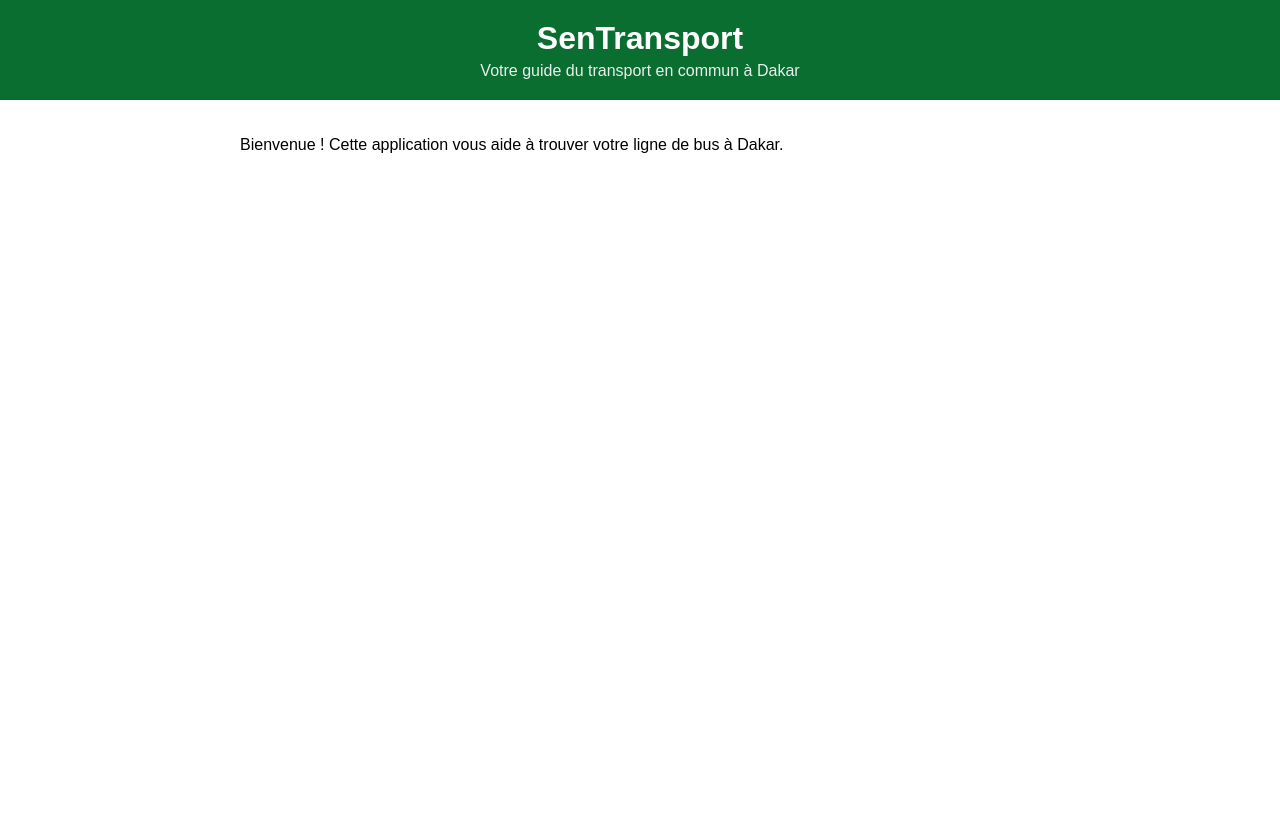
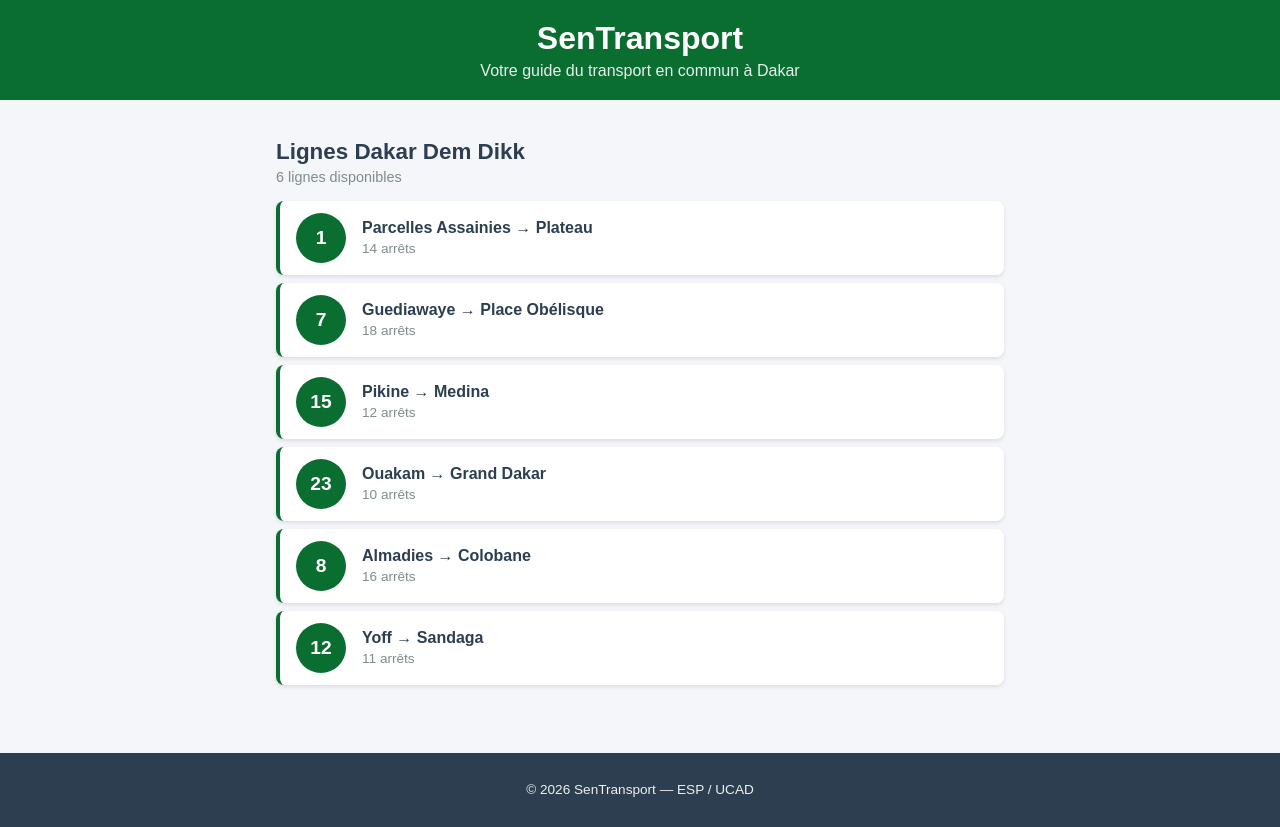
Before and after one commit to LordBaldwin4/sentransport, a React (Create React App) app: page / in a window 1280 px wide. Before the commit the page ends 800 px from the top, so only its background shows below. Built offline with nearby package versions, Linux system fonts and the light colour scheme.

Commit message:
Lab 2 : composants statiques LigneBus et ListeLignes

```diff
--- /dev/null
+++ b/footer.css
@@ -0,0 +1,8 @@
+.footer {
+  background-color: #2c3e50;
+  color: #ecf0f1;
+  text-align: center;
+  padding: 16px;
+  margin-top: 40px;
+  font-size: 0.85rem;
+}
--- a/src/App.css
+++ b/src/App.css
@@ -1,10 +1,22 @@
 .App {
   font-family: Arial, sans-serif;
   min-height: 100vh;
+  background-color: #f5f6fa;
+  display: flex;
+  flex-direction: column;
 }
 
 .contenu {
   padding: 20px;
   max-width: 800px;
   margin: 0 auto;
+  width: 100%;
+  box-sizing: border-box;
+  flex: 1;
 }
+
+@media (max-width: 600px) {
+  .contenu {
+    padding: 12px;
+  }
+}
--- a/src/App.js
+++ b/src/App.js
@@ -1,17 +1,45 @@
 import "./App.css";
+import Footer from "./Footer";
 import Header from "./Header";
+import ListeLignes from "./ListeLignes";
 
 function App() {
+  const lignes = [
+    {
+      id: 1,
+      numero: "1",
+      depart: "Parcelles Assainies",
+      arrivee: "Plateau",
+      arrets: 14,
+    },
+    {
+      id: 2,
+      numero: "7",
+      depart: "Guediawaye",
+      arrivee: "Place Obélisque",
+      arrets: 18,
+    },
+    { id: 3, numero: "15", depart: "Pikine", arrivee: "Medina", arrets: 12 },
+    {
+      id: 4,
+      numero: "23",
+      depart: "Ouakam",
+      arrivee: "Grand Dakar",
+      arrets: 10,
+    },
+    { id: 5, numero: "8", depart: "Almadies", arrivee: "Colobane", arrets: 16 },
+    { id: 6, numero: "12", depart: "Yoff", arrivee: "Sandaga", arrets: 11 },
+  ];
+
   return (
     <div className="App">
       <Header />
 
       <main className="contenu">
-        <p>
-          Bienvenue ! Cette application vous aide à trouver votre ligne de bus à
-          Dakar.
-        </p>
+        <ListeLignes lignes={lignes} />
       </main>
+
+      <Footer />
     </div>
   );
 }
--- /dev/null
+++ b/src/Footer.css
@@ -0,0 +1,8 @@
+.footer {
+  background-color: #2c3e50;
+  color: #ecf0f1;
+  text-align: center;
+  padding: 16px;
+  margin-top: 40px;
+  font-size: 0.85rem;
+}
--- /dev/null
+++ b/src/Footer.js
@@ -0,0 +1,11 @@
+import "./Footer.css";
+
+function Footer() {
+  return (
+    <footer className="footer">
+      <p>&copy; 2026 SenTransport — ESP / UCAD</p>
+    </footer>
+  );
+}
+
+export default Footer;
--- /dev/null
+++ b/src/LigneBus.css
@@ -0,0 +1,50 @@
+.ligne-bus {
+  display: flex;
+  align-items: center;
+  padding: 12px 16px;
+  margin: 8px 0;
+  background-color: #ffffff;
+  border-radius: 8px;
+  border-left: 4px solid #0a6e31;
+  box-shadow: 0 2px 4px rgba(0, 0, 0, 0.1);
+  cursor: pointer;
+  transition:
+    transform 0.2s,
+    box-shadow 0.2s;
+}
+.ligne-bus:hover {
+  transform: translateX(4px);
+  box-shadow: 0 4px 8px rgba(0, 0, 0, 0.15);
+}
+
+.ligne-numero {
+  background-color: #0a6e31;
+  color: white;
+  font-weight: bold;
+  font-size: 1.2rem;
+  width: 50px;
+  height: 50px;
+  border-radius: 50%;
+  display: flex;
+  align-items: center;
+  justify-content: center;
+  margin-right: 16px;
+  flex-shrink: 0;
+}
+
+.ligne-info {
+  display: flex;
+  flex-direction: column;
+}
+
+.ligne-trajet {
+  font-size: 1rem;
+  font-weight: 600;
+  color: #2c3e50;
+}
+
+.ligne-arrets {
+  font-size: 0.85rem;
+  color: #7f8c8d;
+  margin-top: 4px;
+}
--- /dev/null
+++ b/src/LigneBus.js
@@ -0,0 +1,18 @@
+import "./LigneBus.css";
+
+function LigneBus({ numero, depart, arrivee, arrets }) {
+  return (
+    <div className="ligne-bus">
+      <div className="ligne-numero">{numero}</div>
+
+      <div className="ligne-info">
+        <span className="ligne-trajet">
+          {depart} → {arrivee}
+        </span>
+        <span className="ligne-arrets">{arrets} arrêts</span>
+      </div>
+    </div>
+  );
+}
+
+export default LigneBus;
--- /dev/null
+++ b/src/ListeLignes.css
@@ -0,0 +1,16 @@
+.liste-lignes {
+  padding: 0 16px;
+}
+
+.liste-titre {
+  color: #2c3e50;
+  font-size: 1.4rem;
+  margin-bottom: 4px;
+}
+
+.liste-description {
+  color: #7f8c8d;
+  font-size: 0.9rem;
+  margin-top: 0;
+  margin-bottom: 16px;
+}
--- /dev/null
+++ b/src/ListeLignes.js
@@ -0,0 +1,24 @@
+import LigneBus from "./LigneBus";
+import "./ListeLignes.css";
+
+function ListeLignes({ lignes }) {
+  return (
+    <div className="liste-lignes">
+      <h2 className="liste-titre">Lignes Dakar Dem Dikk</h2>
+
+      <p className="liste-description">{lignes.length} lignes disponibles</p>
+
+      {lignes.map((ligne) => (
+        <LigneBus
+          key={ligne.id}
+          numero={ligne.numero}
+          depart={ligne.depart}
+          arrivee={ligne.arrivee}
+          arrets={ligne.arrets}
+        />
+      ))}
+    </div>
+  );
+}
+
+export default ListeLignes;
```
